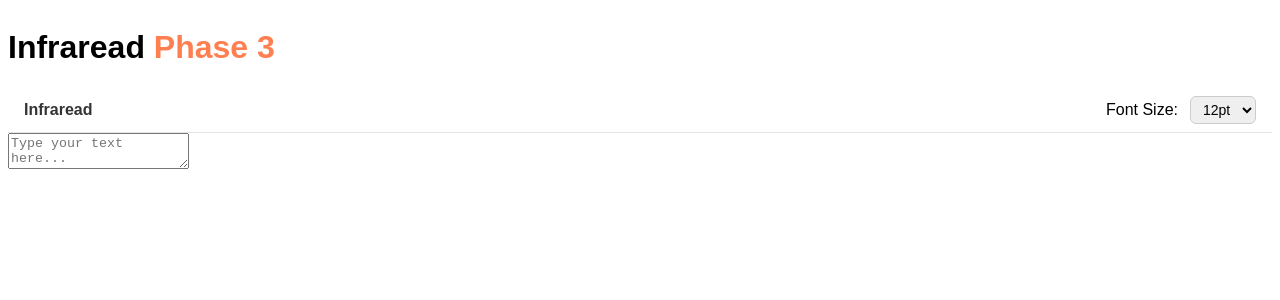
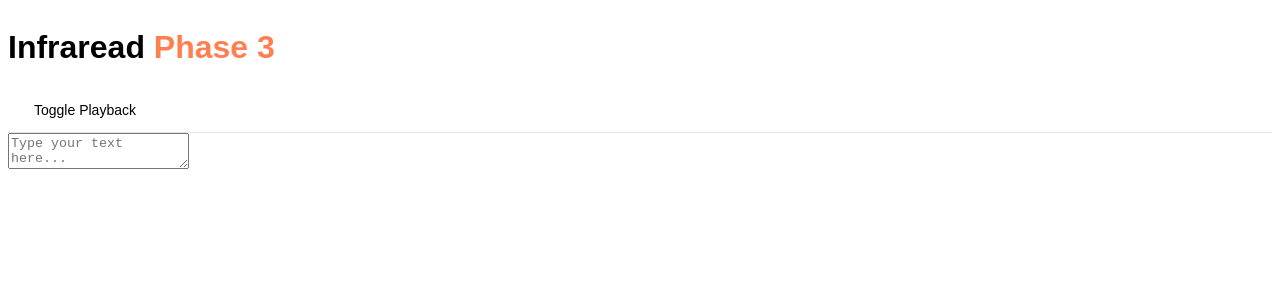
Before and after one commit to emilyscherny-create/Infraread, a React app in the folder src/: page / in a window 1280 px wide. Shown: the top 300 px of the page. Built offline with nearby package versions, Linux system fonts and the light colour scheme; the HTML template or start-up script is replaced by a standard one.

Commit message:
Refactor Toolbar to toggle playback functionality
Refactor Toolbar component to use togglePlayback function and remove font size controls.

```diff
--- a/src/components/Toolbar.jsx
+++ b/src/components/Toolbar.jsx
@@ -1,25 +1,15 @@
-import './Toolbar.css';
-import React from 'react';
+import React from "react";
+import "./Toolbar.css";
 
-export default function Toolbar({ fontSize, setFontSize }) {
+function Toolbar({ togglePlayback }) {
   return (
     <div className="toolbar">
-      <div className="toolbar-left">
-        <span className="title">Infraread</span>
-      </div>
-      <div className="toolbar-right">
-        <label htmlFor="fontSize">Font Size:</label>
-        <select
-          id="fontSize"
-          value={fontSize}
-          onChange={(e) => setFontSize(e.target.value)}
-        >
-          <option value="12">12pt</option>
-          <option value="14">14pt</option>
-          <option value="16">16pt</option>
-          <option value="18">18pt</option>
-        </select>
-      </div>
+      <button onClick={togglePlayback} className="toolbar-button">
+        Toggle Playback
+      </button>
+      {/* You can add more buttons here for Phase 4 features */}
     </div>
   );
 }
+
+export default Toolbar;
```
